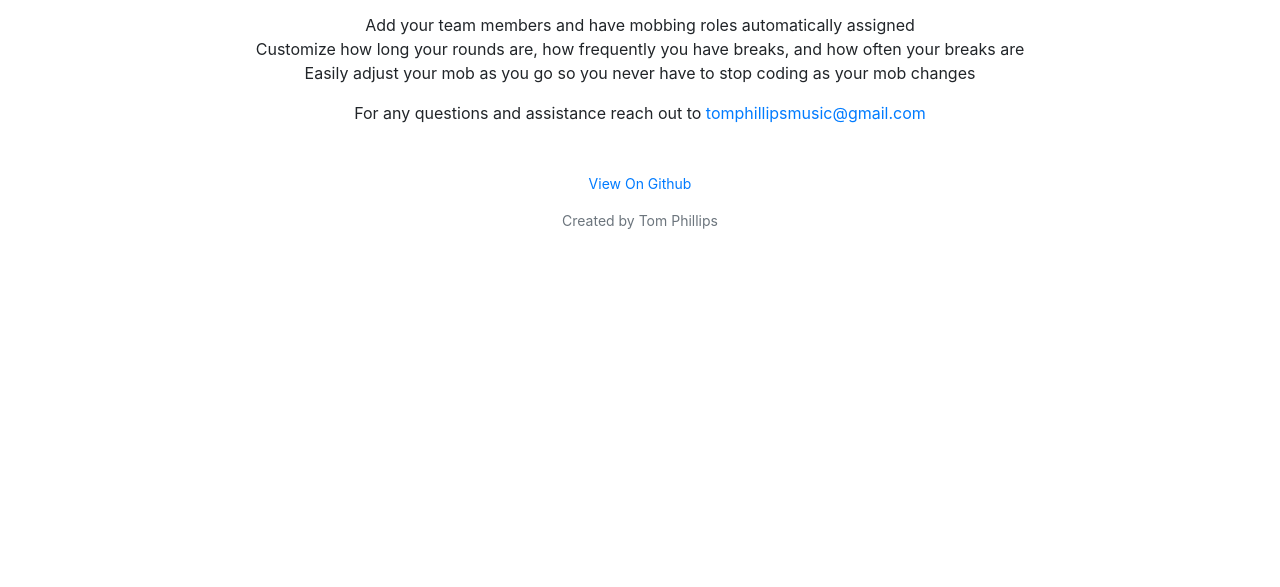
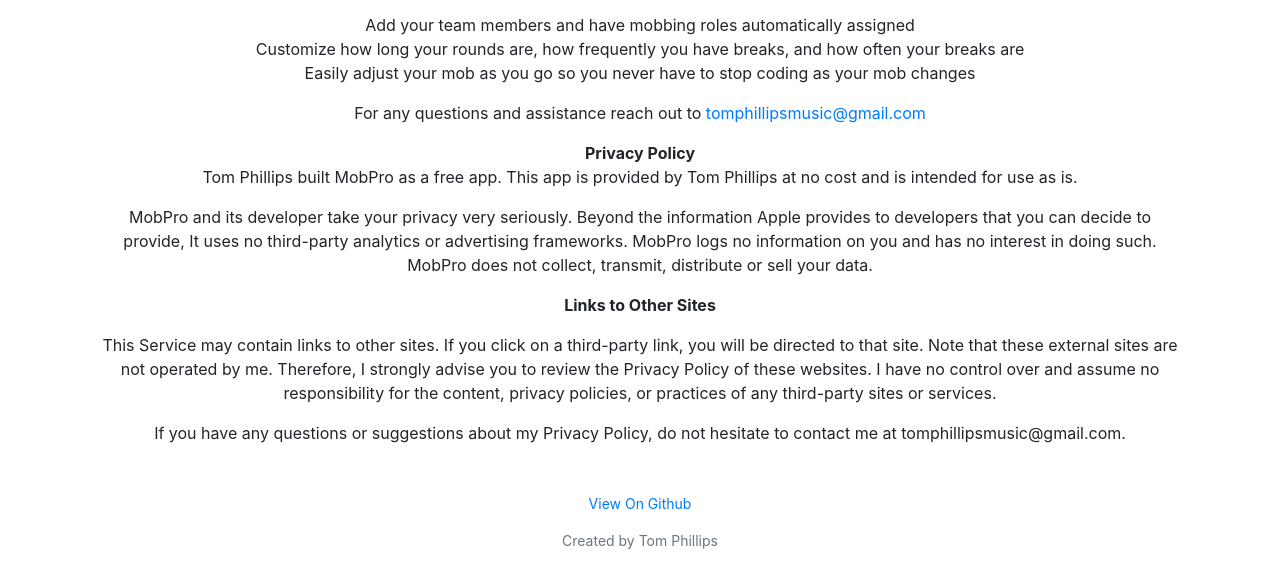
Before and after one commit to tomphillipsmusic/MobPro, a plain HTML site: page index.html in a window 1280 px wide. Shown: the part 131-718 px from the top of the page. Drawn offline with nearby package versions, Linux system fonts and the light colour scheme.

Commit message:
Update index.html
adding privacy policy

```diff
--- a/index.html
+++ b/index.html
@@ -31,6 +31,35 @@
     For any questions and assistance reach out to<a href = "mailto: tomphillipsmusic@gmail.com"> tomphillipsmusic@gmail.com</a>
   </p>
 
+    <strong>Privacy Policy</strong>
+      <p>
+        Tom Phillips built MobPro as
+        a free app. This app is provided by
+        Tom Phillips at no cost and is intended for use as
+        is.
+      </p>
+
+      <p>
+     MobPro and its developer take your privacy very seriously. Beyond the information Apple provides to developers that you can decide to provide, It uses no third-party analytics or advertising frameworks. MobPro logs no information on you and has no interest in doing such.
+
+     MobPro does not collect, transmit, distribute or sell your data.
+
+  </p>
+
+      <p><strong>Links to Other Sites</strong></p>
+      <p> This Service may contain links to other sites. If you click on
+        a third-party link, you will be directed to that site. Note
+        that these external sites are not operated by me.
+        Therefore, I strongly advise you to review the
+        Privacy Policy of these websites. I have
+        no control over and assume no responsibility for the content,
+        privacy policies, or practices of any third-party sites or
+        services. </p>
+
+      <p>
+        If you have any questions or suggestions about my
+        Privacy Policy, do not hesitate to contact me at tomphillipsmusic@gmail.com.
+      </p>
 
 </div>
 
```
